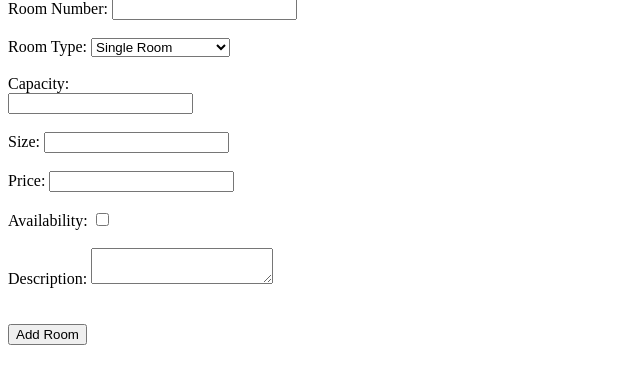
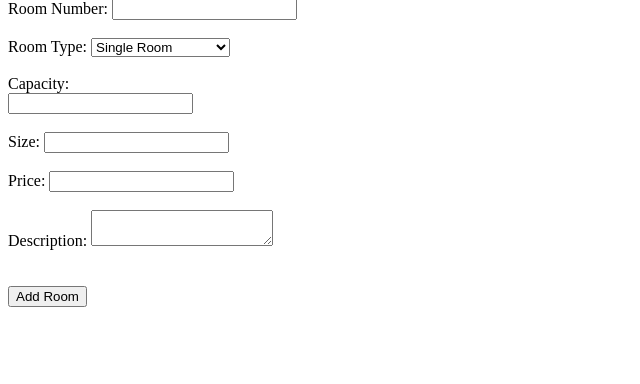
Before and after one commit to simonpaull/G-29-Smart-Rental-Management-System, a Django app: page /add-room/ in a window 1280 px wide. Shown: the part 189-573 px from the top of the page, without its empty margins (0-640 px from the left). Run offline with Django 5.2, Linux system fonts and the light colour scheme.

Commit message:
update *2

```diff
--- a/core/templates/add_room.html
+++ b/core/templates/add_room.html
@@ -27,9 +27,6 @@
     <label>Price: </label>
     <input type= 'text'  name= 'price'><br><br>
 
-    <label>Availability: </label>
-    <input type= 'checkbox'  name= 'availability'><br><br>
-
     <label>Description: </label>
     <textarea name= 'description'></textarea><br><br>
 
--- a/core/templates/edit_room.html
+++ b/core/templates/edit_room.html
@@ -42,12 +42,6 @@
         value = "{{ room.price }}"
     ><br><br>
 
-    <label>Availability:</label>
-    <input
-        type = "checkbox"
-        name = "availability"
-        {% if room.availablility %}checked{% endif %}
-    ><br><br>
 
     <label>Description:</label>
     <textarea name = "description"> {{ room.description }} </textarea><br><br>
--- a/core/templates/room_list.html
+++ b/core/templates/room_list.html
@@ -16,8 +16,8 @@
 
             <p>Price: RM {{ room.price }}</p>
 
-            <p>Availablility:
-                {% if room.tenant_set.all %}
+            <p>Availability:
+                {% if room.tenant_set.count >= room.capacity %}
                     No
                 {% else %}
                     Yes
--- a/core/views.py
+++ b/core/views.py
@@ -28,10 +28,6 @@ def add_room(request):
         size = request.POST.get('size')
         price = request.POST.get('price')
 
-        if request.POST.get('availability') :
-            availability = True
-        else:
-            availability = False
 
         description = request.POST.get('description')
 
@@ -42,11 +38,10 @@ def add_room(request):
             capacity = capacity,
             size = size,
             price = price,
-            availability = availability,
             description = description
         )
 
-        return redirect('room_list')
+        return redirect('owner_properties')
 
     else:
          return render(request, 'add_room.html')
@@ -61,10 +56,6 @@ def edit_room(request, id):
         room.size = request.POST.get('size')
         room.price = request.POST.get('price')
 
-        if request.POST.get('availability'):
-            room.availability = True
-        else:
-            room.availability = False
 
         room.description = request.POST.get('description')
         room.save()
```
